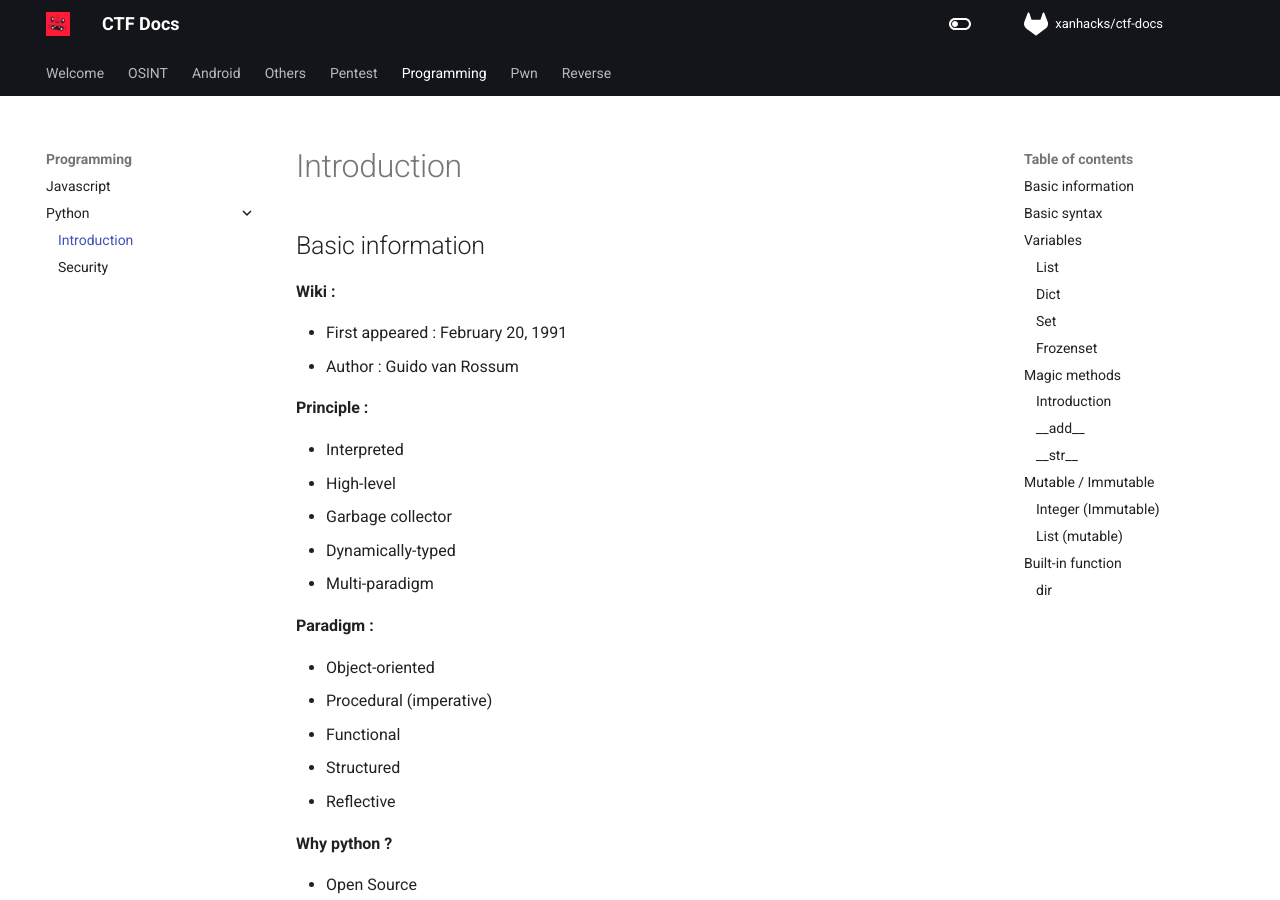
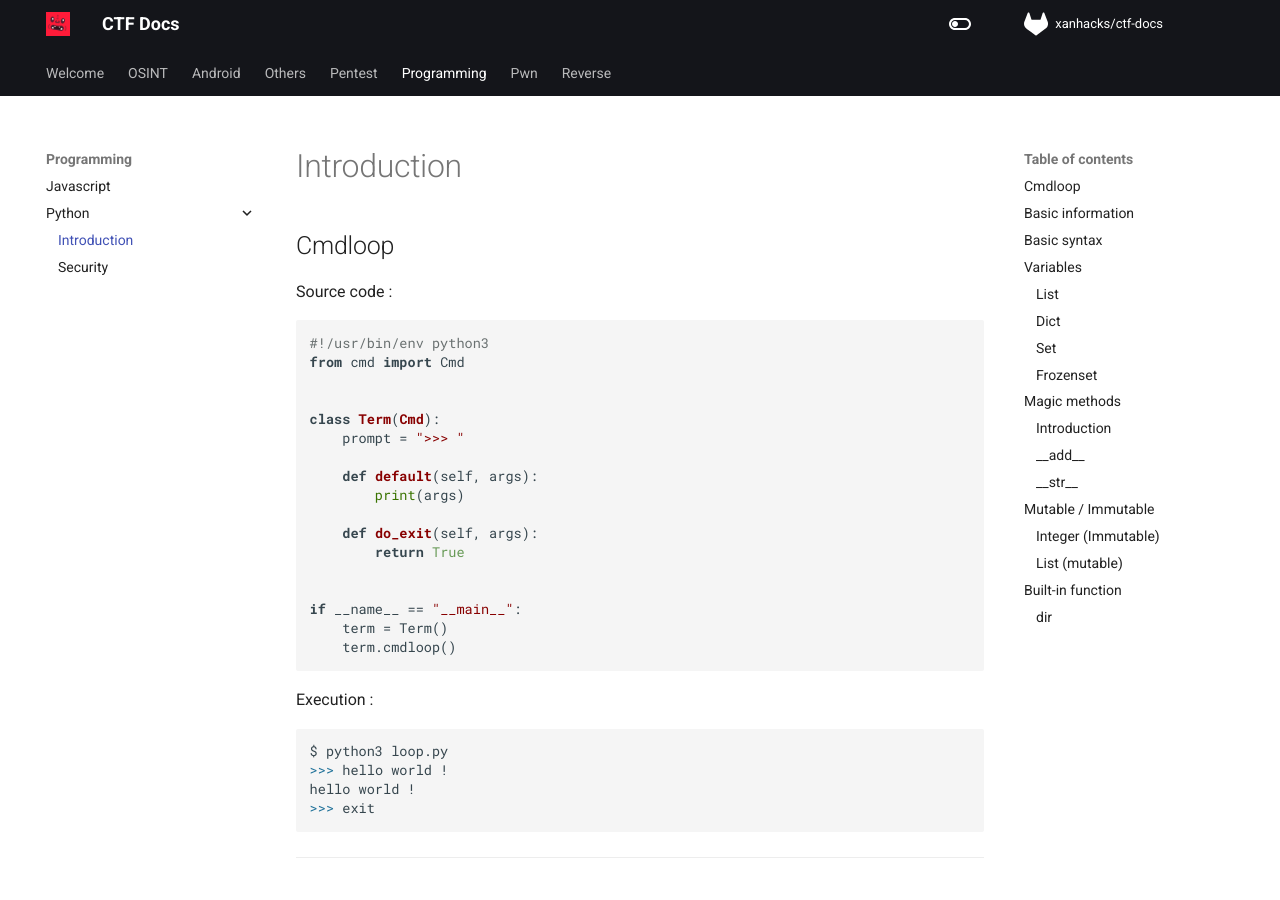
Before and after one commit to xanhacks/ctf-docs, an MkDocs documentation site: the page built from docs/programming/python/introduction.md, in a window 1280 px wide and 900 px high. Built offline with MkDocs 1.6.1 and Material for MkDocs 9.7.7, drawn with Linux system fonts in a browser that asks for light colours; nearby versions of some CDN libraries; comment, search, counter and statistics services are not loaded.

Commit message:
python cmdloop

````diff
--- a/docs/programming/python/introduction.md
+++ b/docs/programming/python/introduction.md
@@ -4,6 +4,41 @@ description: Introduction Python programming language
 ---
 
 # Introduction
+
+## Cmdloop
+
+Source code :
+
+```python
+#!/usr/bin/env python3
+from cmd import Cmd
+
+
+class Term(Cmd):
+    prompt = ">>> "
+
+    def default(self, args):
+        print(args)
+
+    def do_exit(self, args):
+        return True
+
+
+if __name__ == "__main__":
+    term = Term()
+    term.cmdloop()
+```
+
+Execution :
+
+```bash
+$ python3 loop.py
+>>> hello world !
+hello world !
+>>> exit
+```
+
+---
 
 ## Basic information
 
````
